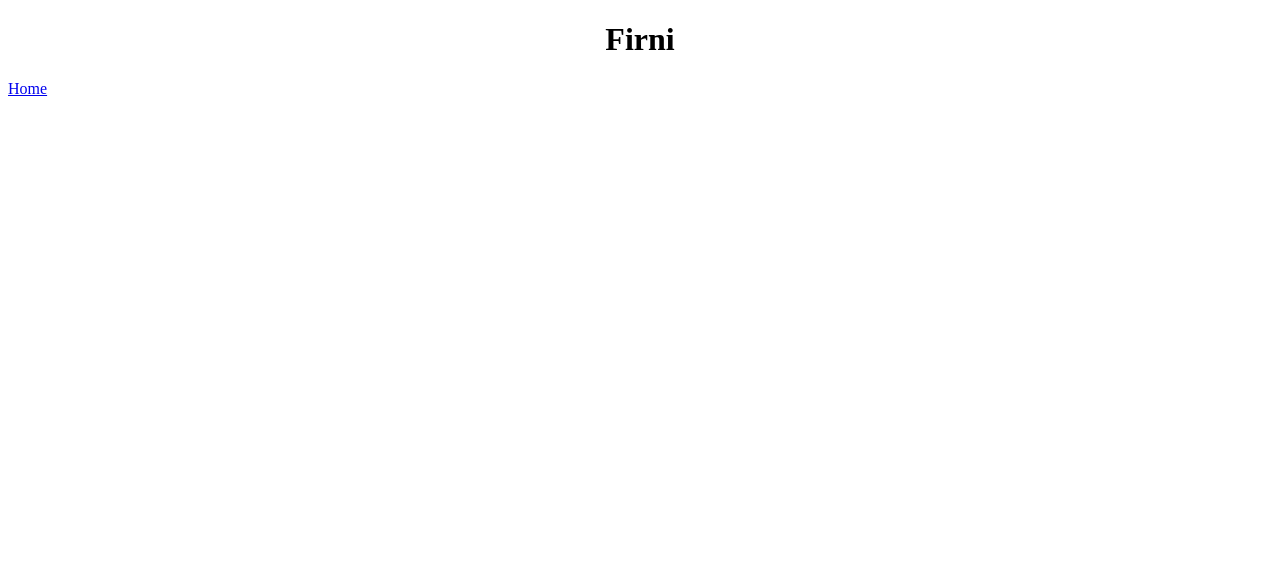
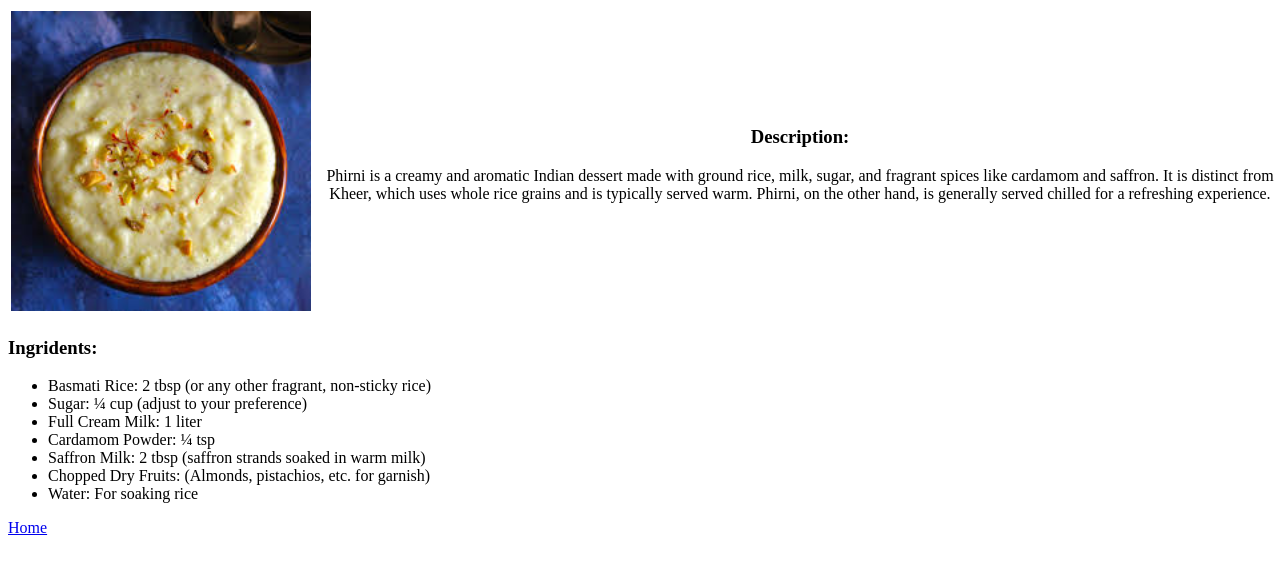
Before and after one commit to tmzr92/odin-recipes, a plain HTML site: page recipes/firni.html in a window 1280 px wide. Drawn offline with Linux system fonts and the light colour scheme.

Commit message:
firni.html

```diff
--- a/recipes/firni.html
+++ b/recipes/firni.html
@@ -6,9 +6,35 @@
     <title>Firni</title>
 </head>
 <body>
-    <center>
-        <h1>Firni</h1>
-    </center>
-    <a href="../index.html">Home</a>
+    <table style="width: 100vw;">
+        <tr>
+            <td>
+                <img src="firni.jpg" alt="firni" height="300px" width="300px">
+            </td>
+            <td>
+                <center>
+                    <h3>
+                        Description:
+                    </h3>
+                    <p>
+                        Phirni is a creamy and aromatic Indian dessert made with ground rice, milk, sugar, and fragrant spices like cardamom and saffron. It is distinct from Kheer, which uses whole rice grains and is typically served warm. Phirni, on the other hand, is generally served chilled for a refreshing experience.
+                    </p>
+                </center>
+            </td>
+        </tr>
+    </table>
+    <h3>
+        Ingridents:
+    </h3>
+    <ul>
+        <li>Basmati Rice: 2 tbsp (or any other fragrant, non-sticky rice)</li>
+        <li>Sugar: ¼ cup (adjust to your preference)</li>
+        <li>Full Cream Milk: 1 liter</li>
+        <li>Cardamom Powder: ¼ tsp</li>
+        <li>Saffron Milk: 2 tbsp (saffron strands soaked in warm milk)</li>
+        <li>Chopped Dry Fruits: (Almonds, pistachios, etc. for garnish)</li>
+        <li>Water: For soaking rice</li>
+    </ul>
+    <footer><a href="../index.html">Home</a></footer>
 </body>
 </html>
```
Also changed, not shown: index.html (+0 -1 lines), recipes/firni.jpg (added).
